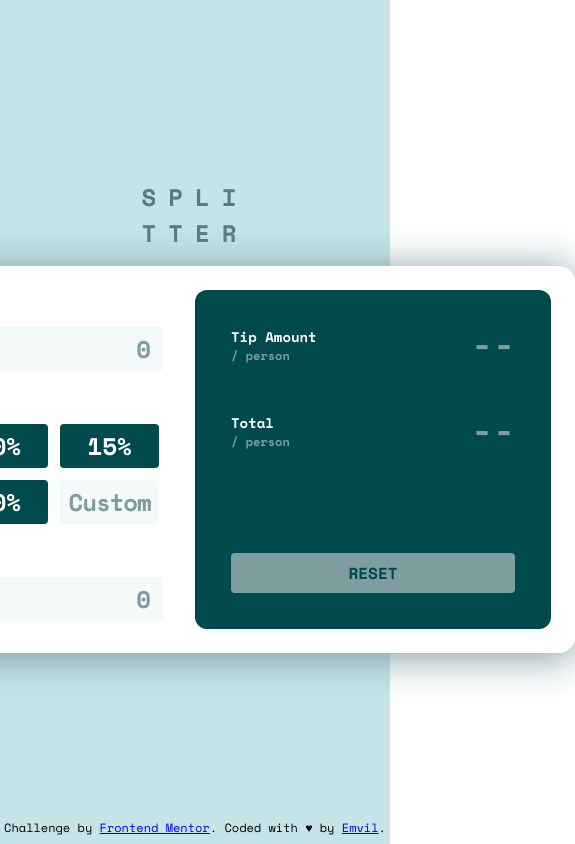
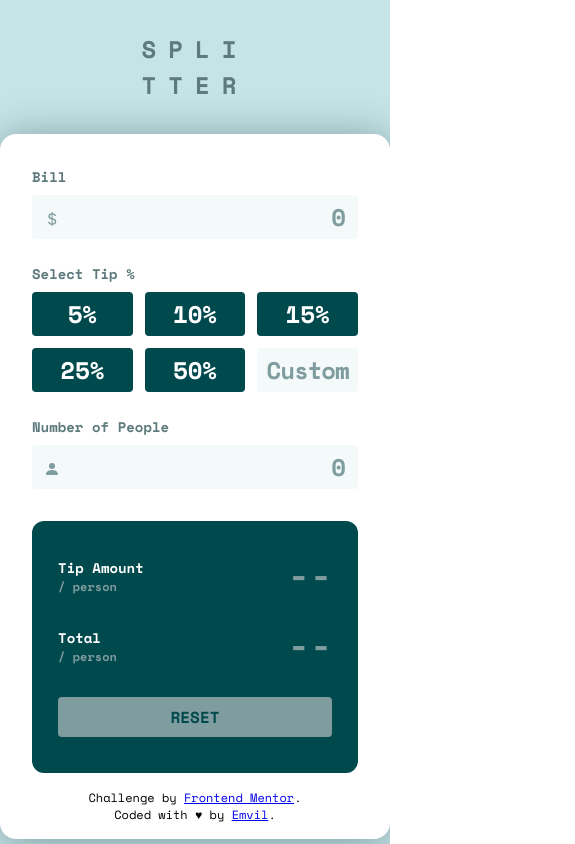
Before and after one commit to Emvil-git/fe-mentor__tip-calculator, a React (Create React App) app: page / in a window 390 px wide. Shown: the whole page, 575 px wide, since content can reach past the window. Built offline with nearby package versions, Linux system fonts and the light colour scheme.

Commit message:
feat(UI): add responsiveness

```diff
--- a/src/App.jsx
+++ b/src/App.jsx
@@ -33,12 +33,14 @@ function App() {
         customTip={customTip}
         setCustomTip={setCustomTip}
         />
-      </main>
 
       <div class="attribution">
         Challenge by <a href="https://www.frontendmentor.io?ref=challenge" target="_blank">Frontend Mentor</a>.
         Coded with ♥ by <a href="https://github.com/Emvil-git" target="_blank">Emvil</a>.
       </div>
+      </main>
+
+
     </div>
   );
 }
--- a/src/App.scss
+++ b/src/App.scss
@@ -49,4 +49,42 @@
   position: absolute;
   font-size: 12px;
   bottom: 1%;
+  justify-self: center;
 }
+
+@media only screen and (max-width: 760px) {
+  .cont{
+    width: 95%;
+  }
+}
+
+@media only screen and (max-width: 480px) {
+  .App{
+    justify-content: flex-start;
+  }
+
+  #logo{
+    margin: 8%;
+  }
+
+  .cont{
+    padding: 32px 32px 16px 32px;
+    width: 100%;
+    display: flex;
+    flex-direction: column;
+
+    &__input-sect{
+      padding: 0;
+    }
+  }
+
+  .attribution{
+    width: 240px;
+    text-align: center;
+    position: relative;
+    margin-top: 16px;
+    bottom: 0;
+    word-break: keep-all;
+    align-self: center;
+  }
+}
--- a/src/components/display/Display.scss
+++ b/src/components/display/Display.scss
@@ -59,3 +59,50 @@
         }
     }
 }
+
+@media only screen and (max-width: 760px) {
+    .display{
+        padding: 36px 10%;
+
+        &__wrap{
+            flex-direction: column;
+            margin-bottom: 24px;
+        }
+
+        &__labels{
+            margin-bottom: 8px;
+        }
+    }
+}
+
+@media only screen and (max-width: 480px) {
+    .display{
+        margin-top: 32px;
+        padding: 36px 8%;
+
+        &__wrap{
+            flex-direction: row;
+            margin-bottom: 24px;
+        }
+
+        &__labels{
+            margin-bottom: 8px;
+        }
+    }
+}
+
+@media only screen and (max-width: 360px) {
+    .display{
+
+        padding: 32px;
+
+        &__wrap{
+            flex-direction: column;
+            margin-bottom: 24px;
+        }
+
+        &__labels{
+            margin-bottom: 8px;
+        }
+    }
+}
--- a/src/components/numInput/NumInput.scss
+++ b/src/components/numInput/NumInput.scss
@@ -1,5 +1,9 @@
 .input{
-    font-weight: 700;nt
+    font-weight: 700;
+    width: 100%;
+
+    display: flex;
+    flex-direction: column;
 
     &__labels{
         display: flex;
@@ -14,6 +18,7 @@
     }
 
     &__grp{
+        display: flex;
         position: relative;
         margin-top: 8px;
     }
@@ -33,6 +38,7 @@
         border: none;
         font-size: 24px;
         padding: 4px 12px;
+        width: 100%;
 
         border-radius: 4px;
 
@@ -83,7 +89,8 @@
     border: none;
     font-size: 24px;
     padding: 4px 12px;
-
+    width: 100%;
+    margin-right: 36px;
     border-radius: 4px;
 
     &::-webkit-outer-spin-button, &::-webkit-inner-spin-button{
@@ -107,3 +114,9 @@
         outline: 2px solid red;
     }
 }
+
+@media only screen and (max-width: 480px) {
+    #bill-input, #diners-input{
+        margin-right: 0;
+    }
+}
--- a/src/components/tipInput/TipInput.scss
+++ b/src/components/tipInput/TipInput.scss
@@ -76,3 +76,17 @@
         }
     }
 }
+
+@media only screen and (max-width: 480px) {
+    .tip__options{
+        margin-right: 0;
+    }
+}
+
+@media only screen and (max-width: 360px) {
+    .tip__options{
+        margin-right: 0;
+        grid-template-columns: repeat(2, minmax(0,1fr));
+        grid-template-rows: repeat(3, minmax(0,1fr));
+    }
+}
```
